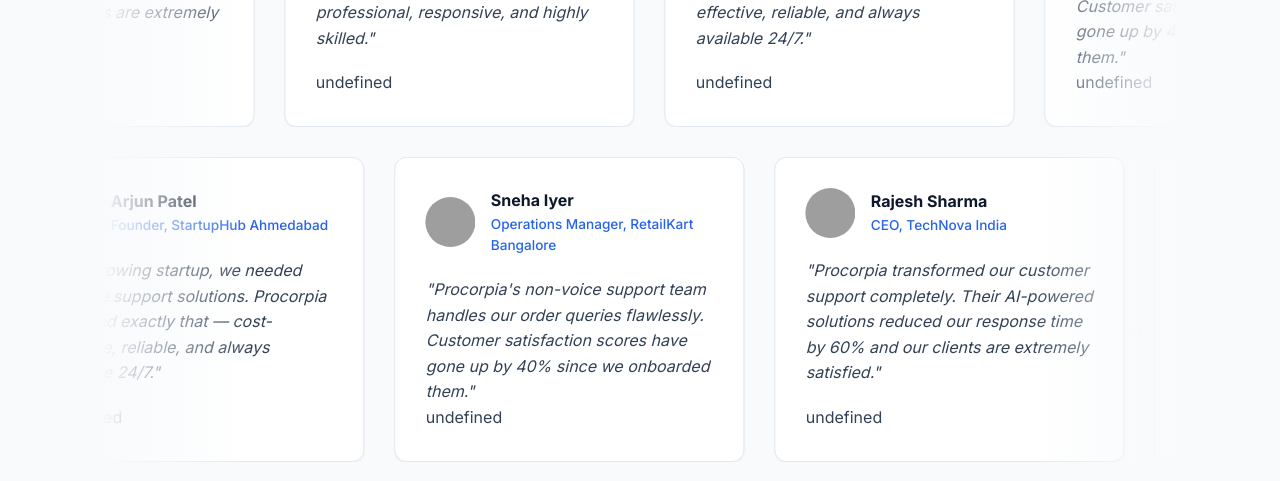
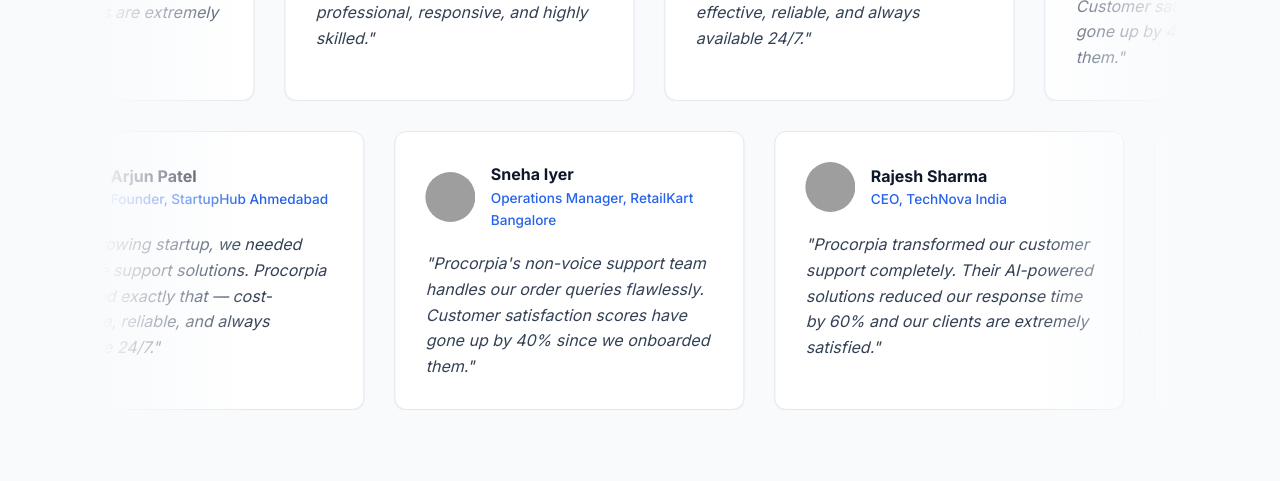
Before and after one commit to deepanshuarya75way/assessment-paras-rathore-Procorpia-Website, a plain HTML site: page new website/Frontend/index.html in a window 1280 px wide. Shown: the part 3841-4322 px from the top of the page. Drawn offline with Linux system fonts and the light colour scheme; grey boxes are pictures that could not be loaded.

Commit message:
date update

```diff
--- a/new website/Frontend/index.html
+++ b/new website/Frontend/index.html
@@ -611,7 +611,6 @@
         <div class="client-text">
             "${card.review}"
         </div>
-        <div class="client-date">${card.date}</div>
     </div>
     `;
 
```
